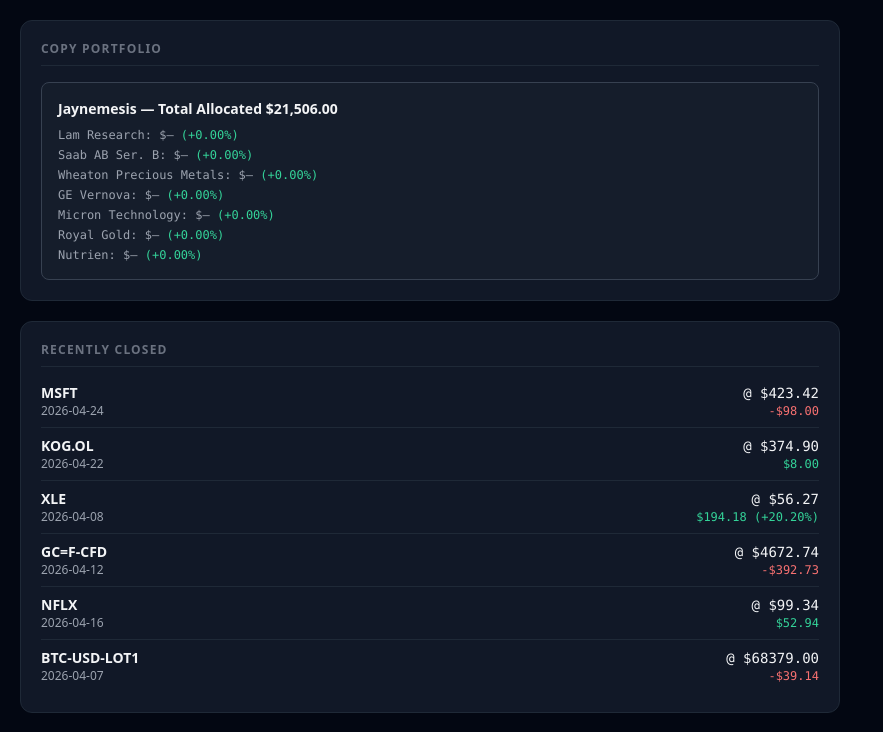
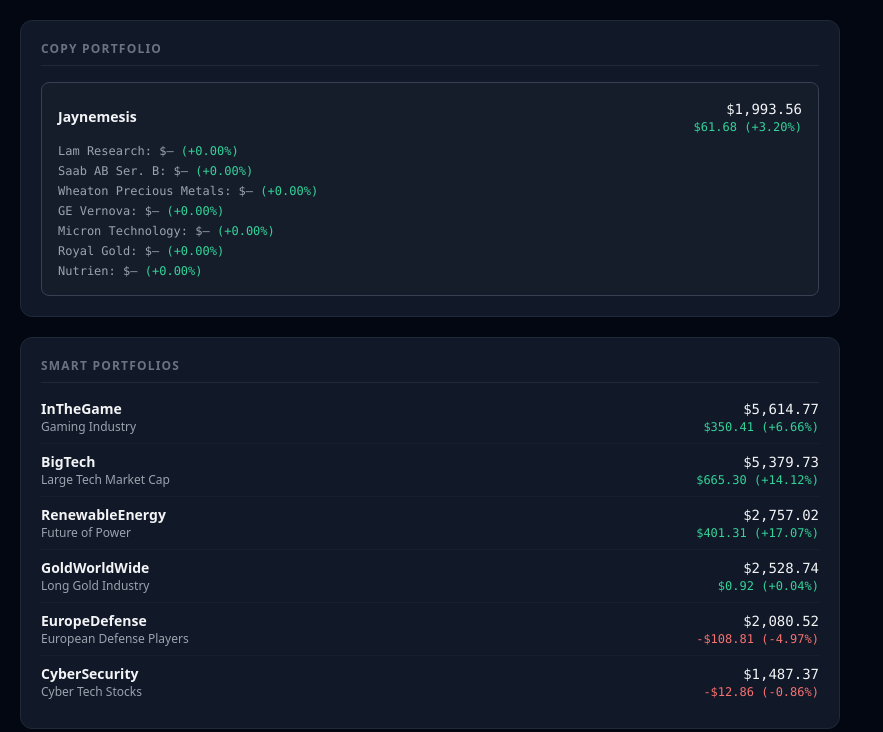
Before and after one commit to digital-spit/cg-brief, a Next.js app: page / in a window 1280 px wide. Shown: the part 1830-2562 px from the top of the page, without its empty margins (0-883 px from the left). Built offline with nearby package versions, Linux system fonts and the light colour scheme; no server answers.

Commit message:
Update page: smart portfolios section, copy portfolio live P&L, fix portfolio value calc

```diff
--- a/src/app/page.tsx
+++ b/src/app/page.tsx
@@ -4,6 +4,7 @@
   PositionWithLive,
   Flag,
   MarketData,
+  SmartPortfolio,
 } from "@/lib/types";
 import manualInput from "@/data/manual-input.json";
 
@@ -131,10 +132,8 @@
     0
   );
 
-  const totalPortfolioValue =
-    currentPortfolioValue +
-    data.equity.cashIdle +
-    data.copyPortfolio.totalAllocated;
+  // Use eToro's reported portfolio value (includes smart portfolios, copy, cash)
+  const totalPortfolioValue = data.equity.endingUnrealized;
 
   const totalPnL = currentPortfolioValue - investedValue;
 
@@ -303,10 +302,17 @@
                 Copy Portfolio
               </p>
               <div className="bg-gray-800/30 border border-gray-700 rounded-lg p-4 text-sm">
-                <p className="font-bold text-gray-100 mb-2">
-                  {data.copyPortfolio.trader} — Total Allocated{" "}
-                  {formatCurrency(data.copyPortfolio.totalAllocated)}
-                </p>
+                <div className="flex justify-between items-center mb-2">
+                  <p className="font-bold text-gray-100">{data.copyPortfolio.trader}</p>
+                  {data.copyPortfolio.currentValue && (
+                    <div className="text-right">
+                      <p className="font-mono text-gray-100">{formatCurrency(data.copyPortfolio.currentValue)}</p>
+                      <p className={`text-xs font-mono ${(data.copyPortfolio.currentPnl ?? 0) >= 0 ? "text-emerald-400" : "text-red-400"}`}>
+                        {formatCurrency(data.copyPortfolio.currentPnl ?? 0)} ({formatPercent(data.copyPortfolio.currentPnlPct ?? 0)})
+                      </p>
+                    </div>
+                  )}
+                </div>
                 <div className="space-y-1 text-xs text-gray-400">
                   {data.copyPortfolio.positions.map((pos) => {
                     const mkt = getMarketData(pos.symbol, marketData);
@@ -328,6 +334,31 @@
                 </div>
               </div>
             </div>
+
+            {/* Smart Portfolios */}
+            {data.smartPortfolios && data.smartPortfolios.length > 0 && (
+              <div className="bg-gray-900 border border-gray-800 rounded-xl p-5">
+                <p className="text-xs font-bold text-gray-500 uppercase tracking-widest mb-4 pb-2 border-b border-gray-800">
+                  Smart Portfolios
+                </p>
+                <div className="space-y-2">
+                  {(data.smartPortfolios as SmartPortfolio[]).map((sp) => (
+                    <div key={sp.name} className="flex justify-between items-center border-b border-gray-800/50 pb-2 last:border-0 text-sm">
+                      <div>
+                        <p className="font-bold text-gray-100">{sp.name}</p>
+                        <p className="text-xs text-gray-400">{sp.label}</p>
+                      </div>
+                      <div className="text-right">
+                        <p className="font-mono text-gray-100">{formatCurrency(sp.currentValue)}</p>
+                        <p className={`text-xs font-mono ${sp.currentPnl >= 0 ? "text-emerald-400" : "text-red-400"}`}>
+                          {formatCurrency(sp.currentPnl)} ({formatPercent(sp.currentPnlPct)})
+                        </p>
+                      </div>
+                    </div>
+                  ))}
+                </div>
+              </div>
+            )}
 
             {/* Recently Closed */}
             <div className="bg-gray-900 border border-gray-800 rounded-xl p-5">
@@ -596,7 +627,7 @@
                     className={`rounded-lg p-2 text-xs border-l-4 ${
                       item.done
                         ? "bg-gray-800/50 border-gray-600 text-gray-500 line-through"
-                        : item.priority === "high"
+                        : item.priority === "critical" || item.priority === "high"
                           ? "bg-red-950/30 border-red-600"
                           : item.priority === "medium"
                             ? "bg-amber-950/30 border-amber-600"
```
